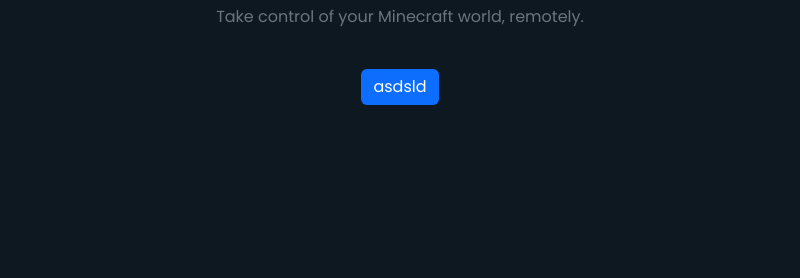
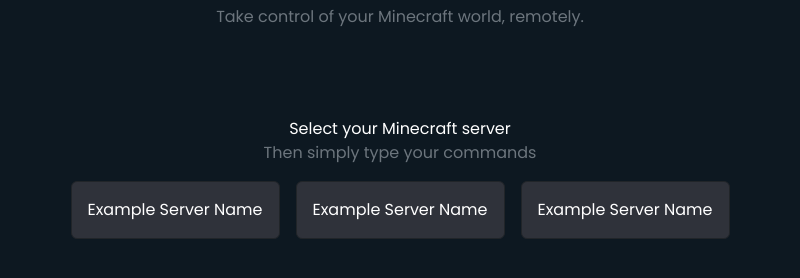
Before and after one commit to NENAD-BLAGOVCANIN/CommandCraft, an Electron app: page pages/home.html in a window 800 px wide. Shown: the part 102-380 px from the top of the page. Drawn offline with nearby package versions, Linux system fonts and the light colour scheme; no server answers.

Commit message:
server buttons update

```diff
--- a/pages/home.html
+++ b/pages/home.html
@@ -19,9 +19,22 @@
         <p class="text-secondary">Take control of your Minecraft world, remotely.</p>
     </div>
 
+    <div class="text-center mt-5 pb-3">
+        <span>Select your Minecraft server</span>
+        <span class="text-secondary">Then simply type your commands</span>
+    </div>
+
 
     <div class="d-flex justify-content-center align-items-center">
-        <button class="btn btn-primary rounded">asdsld</button>
+        <div class="px-2">
+            <button class="btn btn-dark bg-gray p-3 rounded">Example Server Name</button>
+        </div>
+        <div class="px-2">
+            <button class="btn btn-dark bg-gray p-3 rounded">Example Server Name</button>
+        </div>
+        <div class="px-2">
+            <button class="btn btn-dark bg-gray p-3 rounded">Example Server Name</button>
+        </div>
     </div>
 
     <script src="https://cdnjs.cloudflare.com/ajax/libs/jquery/3.7.1/jquery.min.js"></script>
```
